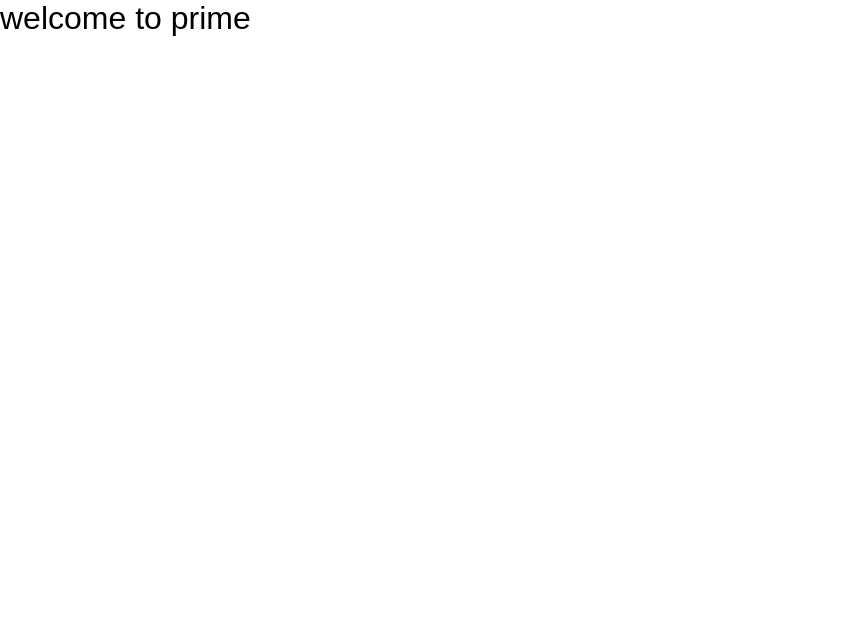
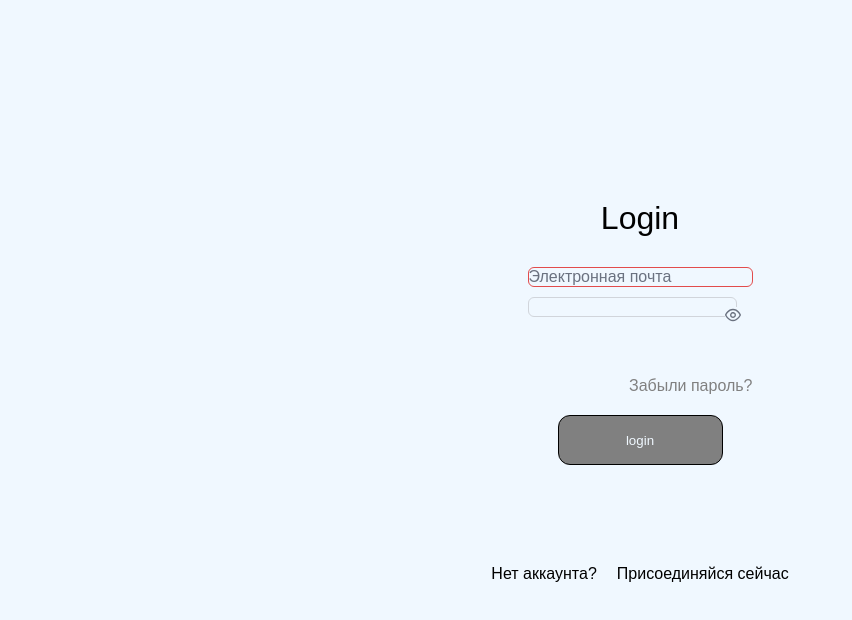
Before and after one commit to Bolizz/Gov, a Vue app: page /deliveryLogin in a window 1280 px wide. Before the commit this address had no page. Shown: the top 620 px of the page, without its empty margins (0-852 px from the left). Built offline with nearby package versions, Linux system fonts and the light colour scheme; a web font is replaced by a local one.

Commit message:
Added: login for corier

```diff
--- a/src/App.vue
+++ b/src/App.vue
@@ -1,9 +1,10 @@
 <script setup lang="ts">
 import { RouterLink, RouterView } from "vue-router";
+import header from "./views/headerOfMainPage.vue";
 </script>
 
 <template>
-  <h1>welcome to prime</h1>
+  <header />
   <RouterView />
 </template>
 
--- a/src/main.ts
+++ b/src/main.ts
@@ -3,6 +3,8 @@ import { createPinia } from "pinia";
 import router from "./router";
 import PrimeVue from "primevue/config";
 import App from "./App.vue";
+import Button from "primevue/button";
+import Password from "primevue/password";
 
 import "primevue/resources/themes/lara-light-indigo/theme.css";
 import "primevue/resources/primevue.min.css";
@@ -15,10 +17,10 @@ import "./assets/base.css";
 const app = createApp(App);
 
 app.component("InputText", InputText);
-
+app.component("Button", Button);
+app.component("Password", Password);
 app.use(createPinia());
 
 app.use(PrimeVue);
 app.use(router);
-app.component("InputText", InputText);
 app.mount("#app");
--- a/src/router/index.ts
+++ b/src/router/index.ts
@@ -1,6 +1,7 @@
 import { createRouter, createWebHistory } from "vue-router";
 import DocumentComfirmationVue from "@/views/DocumentComfirmation.vue";
-import headerOfMainPageVue from "@/views/headerOfMainPage.vue";
+// import headerOfMainPageVue from "@/views/headerOfMainPage.vue";
+import DeliveryLogin from "@/views/DeliveryLogin.vue";
 
 const router = createRouter({
   history: createWebHistory(import.meta.env.BASE_URL),
@@ -10,6 +11,11 @@ const router = createRouter({
       name: "home",
       component: DocumentComfirmationVue,
     },
+    {
+      path: "/deliveryLogin",
+      name: "dlogin",
+      component: DeliveryLogin,
+    },
   ],
 });
 
--- /dev/null
+++ b/src/views/DeliveryLogin.vue
@@ -0,0 +1,89 @@
+<script setup lang="ts">
+import InputText from "primevue/inputtext";
+import Button from "primevue/button";
+import { ref, computed } from "vue";
+
+const iin = ref("");
+const password = ref("");
+const submitted = ref(false);
+
+const CheckEmail = computed(() => {
+  if (iin.value === "" || iin.value.trim() === "") {
+    return true;
+  }
+  return false;
+});
+
+const submit = () => {};
+</script>
+
+<template>
+  <div class="container">
+    <h1 class="bas">Login</h1>
+    <div class="inputpart">
+      <InputText
+        v-model="email"
+        class="login email"
+        :class="{ 'p-invalid': CheckEmail }"
+        placeholder="Электронная почта"
+      />
+      <Password v-model="password" toggleMask :feedback="false" />
+    </div>
+    <div class="password"></div>
+    <div class="logpart">
+      <a class="forgot" href="#">Забыли пароль?</a>
+      <button class="logBut">login</button>
+    </div>
+  </div>
+  <footer>Нет аккаунта? <a>Присоединяйся сейчас</a></footer>
+</template>
+
+<style>
+* {
+  margin: 0;
+  padding: 0;
+  background-color: aliceblue;
+}
+.bas {
+  text-align: center;
+}
+.container {
+  display: grid;
+  grid-template-rows: (2, 1fr);
+  justify-content: center;
+  margin-top: 200px;
+  gap: 30px;
+}
+footer {
+  margin-top: 100px;
+  display: flex;
+  gap: 20px;
+  justify-content: center;
+}
+.inputpart {
+  display: flex;
+  flex-direction: column;
+  gap: 10px;
+}
+.logpart {
+  display: flex;
+  flex-direction: column;
+}
+.logBut {
+  margin: 20px 30px 0px 30px;
+  height: 50px;
+  border: black 1px solid;
+  color: aliceblue;
+  background-color: gray;
+  border-radius: 12px;
+}
+.forgot {
+  display: flex;
+  justify-content: end;
+  color: gray;
+  text-decoration: none;
+}
+a:active {
+  color: gray;
+}
+</style>
--- a/src/views/headerOfMainPage.vue
+++ b/src/views/headerOfMainPage.vue
@@ -14,7 +14,7 @@
 <script setup lang="ts">
 import InputText from "primevue/inputtext";
 import { ref } from "vue";
-const data = ref({});
+const name = ref();
 </script>
 
 <style scoped>
@@ -23,16 +23,13 @@ const data = ref({});
   padding: 0;
   background-color: aliceblue;
 }
-.container {
-  display: grid;
-  grid-template-rows: (3, 1fr);
-}
+
 .header {
   display: flex;
   justify-content: space-between;
-  border: 1px solid;
+  border: aliceblue 1px solid;
   align-items: center;
-  padding: 10px;
+  padding: 0px 50px 0px 50px;
 }
 .auth {
   display: flex;
@@ -44,6 +41,8 @@ const data = ref({});
   border-radius: 30px;
 }
 a {
+  color: green;
+  text-decoration: none;
 }
 a:active {
   color: none;
```
